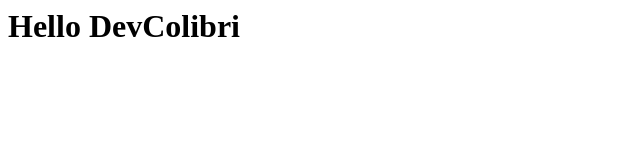
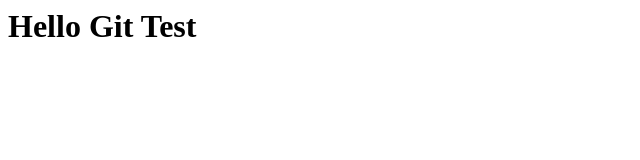
Before and after one commit to AndreyMaydanyuk/git-sample, a plain HTML site: page index.html in a window 1280 px wide. Shown: the whole page, without its empty margins (0-640 px from the left). Drawn offline with Linux system fonts and the light colour scheme.

Commit message:
commit after revert

```diff
--- a/index.html
+++ b/index.html
@@ -1 +1 @@
-<h1>Hello DevColibri<h1>
+<h1>Hello Git Test<h1>
```
